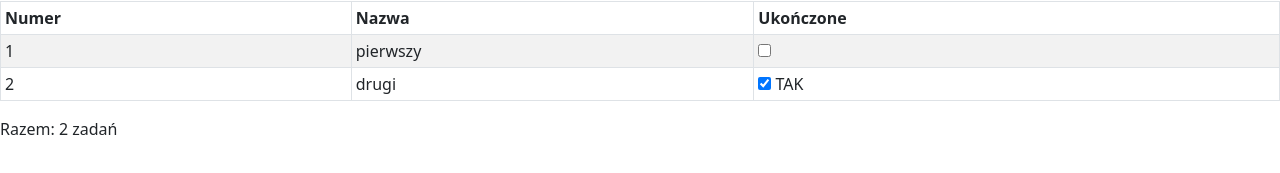
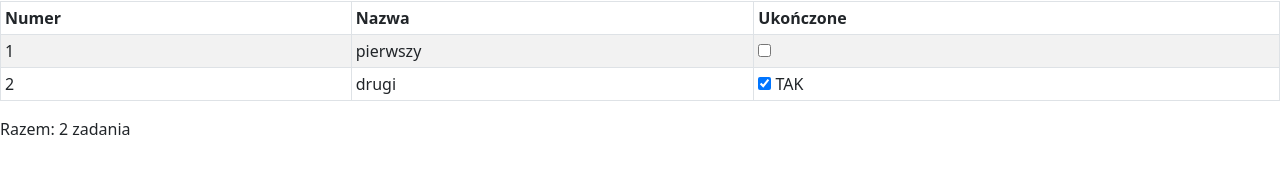
Before and after one commit to lukaszmn/szkolenie-angular, an Angular app in the folder todo/: page / in a window 1280 px wide. Shown: the part 137-310 px from the top of the page. Built offline with nearby package versions, Linux system fonts and the light colour scheme.

Commit message:
itemCountText

```diff
--- a/todo/src/app/app.component.html
+++ b/todo/src/app/app.component.html
@@ -26,4 +26,4 @@
   </tbody>
 </table>
 
-<p>Razem: {{ itemCount() }} zadań</p>
+<p>Razem: {{ itemCountText() }}</p>
--- a/todo/src/app/app.component.ts
+++ b/todo/src/app/app.component.ts
@@ -15,4 +15,17 @@ export class AppComponent {
     return this.list.list.length;
   }
 
+  itemCountText(): string {
+    let s = '' + this.list.list.length;
+    switch (this.list.list.length) {
+      case 1: return s + ' zadanie';
+      case 2:
+      case 3:
+      case 4:
+        return s + ' zadania';
+      default:
+        return s + ' zadań';
+    }
+  }
+
 }
```
